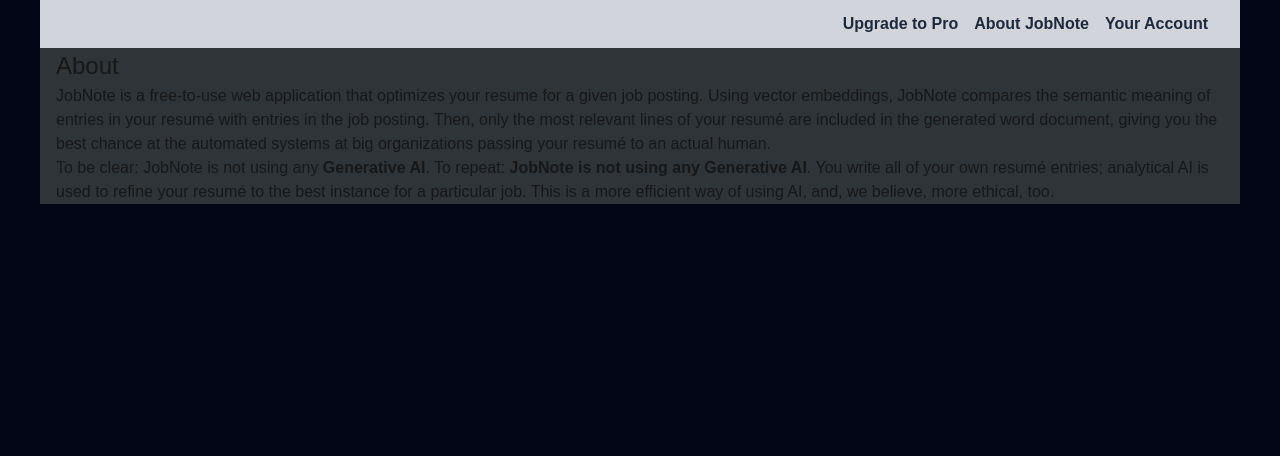
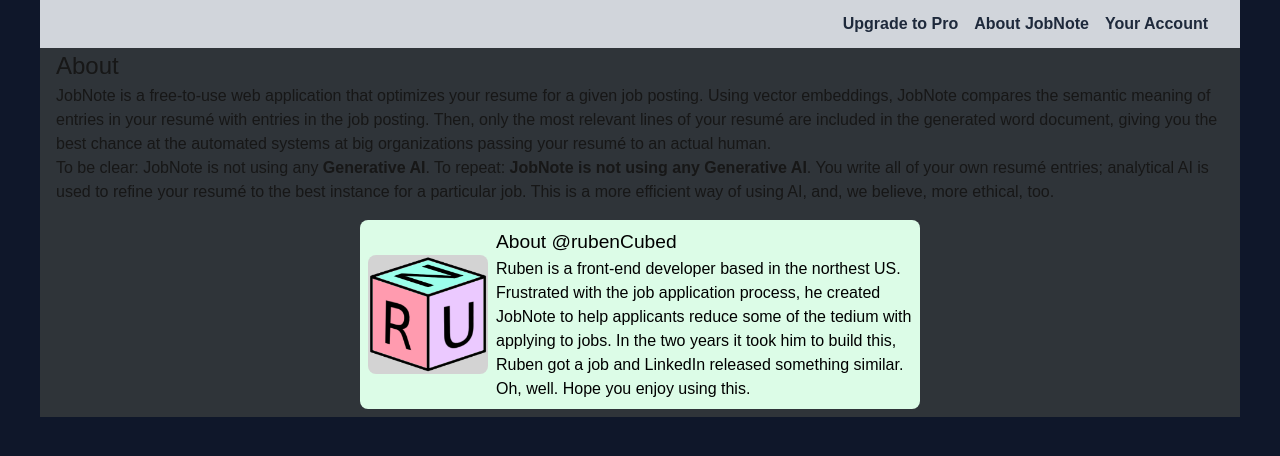
Before and after one commit to rubensebastian/jnote, a Next.js app: page /about in a window 1280 px wide. Shown: the top 456 px of the page. Built offline with nearby package versions, Linux system fonts and the light colour scheme.

Commit message:
static pages update

```diff
--- a/app/about/page.tsx
+++ b/app/about/page.tsx
@@ -1,4 +1,10 @@
+import DetailCard from '@/components/DetailCard'
+import profilePic from '@/public/cube.png'
+
 export default function About() {
+  const titleContent = 'About @rubenCubed'
+  const textContent =
+    'Ruben is a front-end developer based in the northest US. Frustrated with the job application process, he created JobNote to help applicants reduce some of the tedium with applying to jobs. In the two years it took him to build this, Ruben got a job and LinkedIn released something similar. Oh, well. Hope you enjoy using this.'
   return (
     <main>
       <h1>About</h1>
@@ -18,6 +24,11 @@ export default function About() {
         your resumé to the best instance for a particular job. This is a more
         efficient way of using AI, and, we believe, more ethical, too.
       </p>
+      <DetailCard
+        imgSrc={profilePic}
+        titleContent={titleContent}
+        textContent={textContent}
+      />
     </main>
   )
 }
--- a/app/account/page.tsx
+++ b/app/account/page.tsx
@@ -4,6 +4,7 @@ import { cookies } from 'next/headers'
 import { redirect } from 'next/navigation'
 import jwt, { JwtPayload } from 'jsonwebtoken'
 import prisma from '@/lib/prisma'
+import LogoutButton from '@/components/LogoutButton'
 
 export default async function Account() {
   const cookieStore = await cookies()
@@ -41,6 +42,8 @@ export default async function Account() {
         ) : (
           <ManageSubscription email={user.email} />
         )}
+        <br />
+        <LogoutButton />
       </main>
     )
   }
--- a/app/jobs/page.tsx
+++ b/app/jobs/page.tsx
@@ -4,7 +4,6 @@ import { redirect } from 'next/navigation'
 import jwt, { JwtPayload } from 'jsonwebtoken'
 import JobList from '@/components/JobList'
 import Link from 'next/link'
-import LogoutButton from '@/components/LogoutButton'
 
 export default async function Jobs() {
   const cookieStore = await cookies()
@@ -64,8 +63,6 @@ export default async function Jobs() {
         <Link href='/jobs/add' className='underline'>
           Add a New Job →
         </Link>
-        <br />
-        <LogoutButton />
       </main>
     )
   }
--- a/app/layout.tsx
+++ b/app/layout.tsx
@@ -14,7 +14,7 @@ export default function RootLayout({
 }>) {
   return (
     <html lang='en'>
-      <body className='bg-slate-950'>
+      <body className='bg-slate-900'>
         <Menu />
         {children}
       </body>
--- /dev/null
+++ b/components/DetailCard.tsx
@@ -0,0 +1,87 @@
+'use client'
+import { useRef } from 'react'
+import Image, { StaticImageData } from 'next/image'
+
+export default function DetailCard({
+  imgSrc,
+  textContent,
+  titleContent,
+}: {
+  imgSrc: StaticImageData
+  textContent: string
+  titleContent: string
+}) {
+  const tiltRef = useRef<HTMLDivElement>(null)
+  const maxRotation = 15
+
+  const handleMouseMove = (e: React.MouseEvent<HTMLElement>) => {
+    const tiltElement = tiltRef.current
+    if (!tiltElement) return
+
+    const rect = e.currentTarget.getBoundingClientRect()
+
+    const x = e.clientX - rect.left
+    const y = e.clientY - rect.top
+
+    const halfWidth = rect.width / 2
+    const halfHeight = rect.height / 2
+    const percentX = (x - halfWidth) / halfWidth
+    const percentY = (y - halfHeight) / halfHeight
+
+    const rotateY = percentX * maxRotation
+    const rotateX = -percentY * maxRotation
+
+    tiltElement.style.transform = `rotateX(${rotateX}deg) rotateY(${rotateY}deg)`
+  }
+
+  const handleMouseLeave = () => {
+    if (tiltRef.current) {
+      tiltRef.current.style.transform = 'rotateX(0deg) rotateY(0deg)'
+    }
+  }
+
+  return (
+    <aside
+      className='
+        relative
+        [perspective:1000px]
+        max-w-xl
+        mt-2
+        p-2
+        mx-auto
+      '
+      onMouseMove={handleMouseMove}
+      onMouseLeave={handleMouseLeave}
+    >
+      <div
+        ref={tiltRef}
+        className='
+          flex
+          flex-col
+          items-center
+          gap-2
+          rounded-lg
+          bg-green-100
+          transition-transform
+          duration-300
+          ease-out
+          [transform-style:preserve-3d]
+          p-2
+          md:flex-row
+        '
+      >
+        <Image
+          src={imgSrc}
+          height={120}
+          width={120}
+          alt=''
+          className='border-r-green-500 rounded-lg'
+        />
+        <div className='text-black'>
+          <h2>{titleContent}</h2>
+          <p>{textContent}</p>
+        </div>
+      </div>
+    </aside>
+  )
+}
--- a/components/LoginForm.tsx
+++ b/components/LoginForm.tsx
@@ -9,6 +9,7 @@ const LoginForm = () => {
   const router = useRouter()
 
   const handleSubmit = async (e: React.FormEvent) => {
+    setMessage('')
     e.preventDefault()
 
     const res = await fetch('/api/auth/login', {
--- a/components/SignupForm.tsx
+++ b/components/SignupForm.tsx
@@ -19,6 +19,7 @@ const SignupForm = () => {
 
   const handleSubmit = async (e: React.FormEvent) => {
     e.preventDefault()
+    setMessage('')
 
     if (formData.password !== formData.confirmPassword) {
       setMessage('Passwords do not match')
```
Also changed, not shown: public/cube.png (added).
